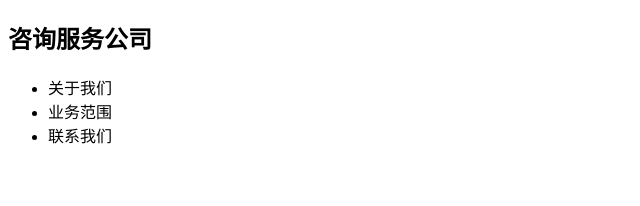
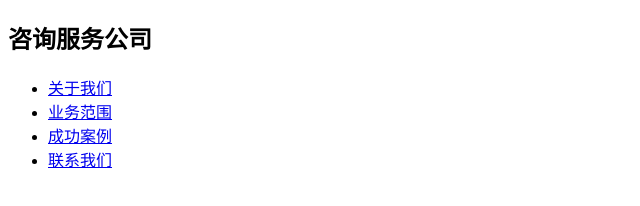
Before and after one commit to CodeEremite/Personal_Site, a plain HTML site: page index.html in a window 1280 px wide. Shown: the whole page, without its empty margins (0-640 px from the left). Drawn offline with Linux system fonts and the light colour scheme.

Commit message:
添加了网站的几个主文件
主要是导航栏中的网页

```diff
--- a/index.html
+++ b/index.html
@@ -11,9 +11,10 @@
 	<nav role="navigation">
 		<h1>咨询服务公司</h1>
 		<ul>
-			<li>关于我们</li>
-			<li>业务范围</li>
-			<li>联系我们</li>
+			<li><a href="./about-us/index.html">关于我们</a></li>
+			<li><a href="./services/index.html">业务范围</a></li>
+			<li><a href="./examples/index.html">成功案例</a></li>
+			<li><a href="./contact-us/index.html">联系我们</a></li>
 		</ul>
 	</nav>
 </header>
```
